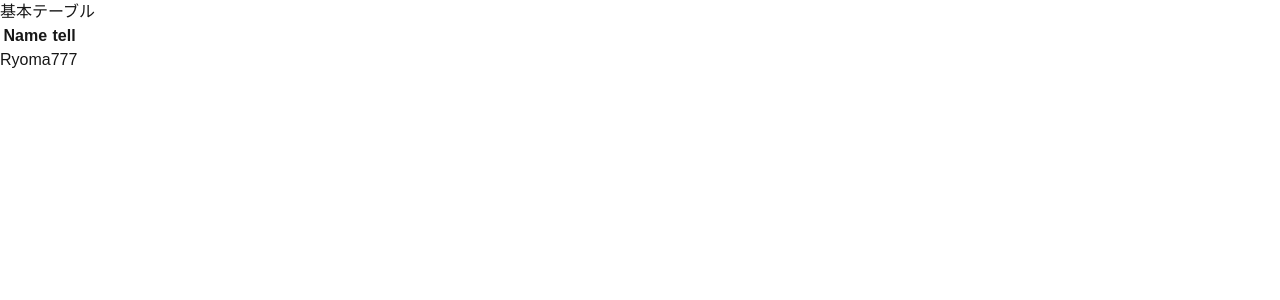
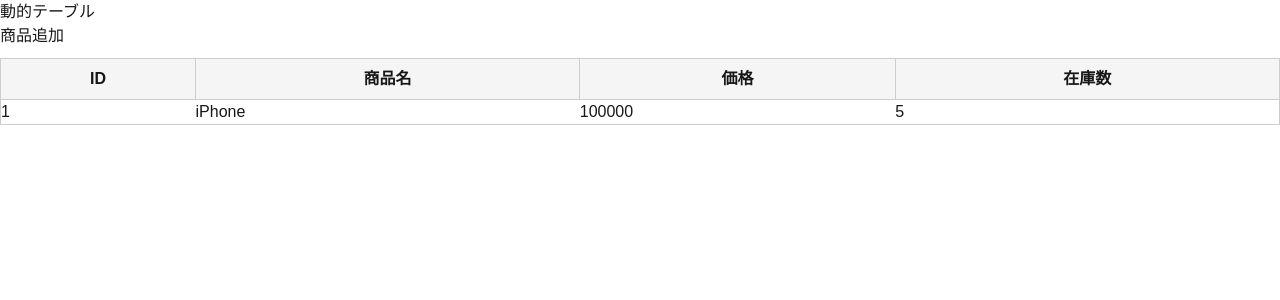
Before and after one commit to ryoma-creator/nextjs-ts-todo-app, a Next.js app: page / in a window 1280 px wide. Shown: the top 300 px of the page. Built offline with nearby package versions, Linux system fonts and the light colour scheme.

Commit message:
api practice

```diff
--- a/src/app/page.tsx
+++ b/src/app/page.tsx
@@ -1,46 +1,71 @@
 'use client'
 
-// React HTMLテーブル要素 段階的練習問題
-// IBM面接対策：table, thead, tbody, tr, th, td を使ったデータ表示をマスター
-// APIデータ取得 + テーブル表示の完全習得！
+// ==============================================
+// 問題3: useStateとテーブルの組み合わせ
+// ==============================================
+// useStateでデータを管理し、ボタンで商品を追加できるテーブル
 
-// ==============================================
-// 問題1: 基本的なHTMLテーブル構造
-// ==============================================
-// 静的データを使って基本的なテーブルを作成してください
-// 必須要素: table, thead, tbody, tr, th, td
+import React, { useState } from 'react';
 
-import React from 'react';
+interface Product {
+  id: number;
+  name: string;
+  price: number;
+  stock: number;
+}
 
-const BasicTable = () => {
+
+const StatefulTable = () => {
+
+
+  const [products, setProducts] = useState<Product[]>([
+    { id: 1, name: "iPhone", price: 100000, stock: 5 }
+  ]);
+
+  const addProduct = () => {
+    const newProduct: Product = {
+      id: products.length + 1,
+      name: "新商品",
+      price: 50000,
+      stock: 1
+    };
+    // ここにコードを書いてください
+    // setProducts を使って新しい商品を追加
+    setProducts(
+      [...products, newProduct]
+    );
+  };
+
   return (
     <div>
-      <h3>基本テーブル</h3>
-      {/* ここにテーブルのHTMLを書いてください */}
-      <table>
+      <h3>動的テーブル</h3>
+      <button onClick={addProduct}>商品追加</button>
+
+      <table style={{ border: '1px solid #ccc', borderCollapse: 'collapse', width: '100%', marginTop: '10px' }}>
         <thead>
-          <tr>
-            <th>
-                Name
-            </th>
-            <th>
-                tell
-            </th>
+          <tr style={{ backgroundColor: '#f5f5f5' }}>
+            <th style={{ border: '1px solid #ccc', padding: '8px' }}>ID</th>
+            <th style={{ border: '1px solid #ccc', padding: '8px' }}>商品名</th>
+            <th style={{ border: '1px solid #ccc', padding: '8px' }}>価格</th>
+            <th style={{ border: '1px solid #ccc', padding: '8px' }}>在庫数</th>
           </tr>
         </thead>
         <tbody>
-          <tr>
-            <td>
-                Ryoma
-            </td>
-            <td>
-                777
-            </td>
-          </tr>
+          {/* ここにproductsをmapでレンダリング */}
+          {products.map(product=>(
+            <tr
+            key={product.id}
+            >
+              <td>{product.id}</td>
+              <td>{product.name}</td>
+              <td>{product.price}</td>
+              <td>{product.stock}</td>
+            </tr>
+          ))}
         </tbody>
       </table>
     </div>
   );
 };
 
-export default BasicTable;
+export default StatefulTable;
```
